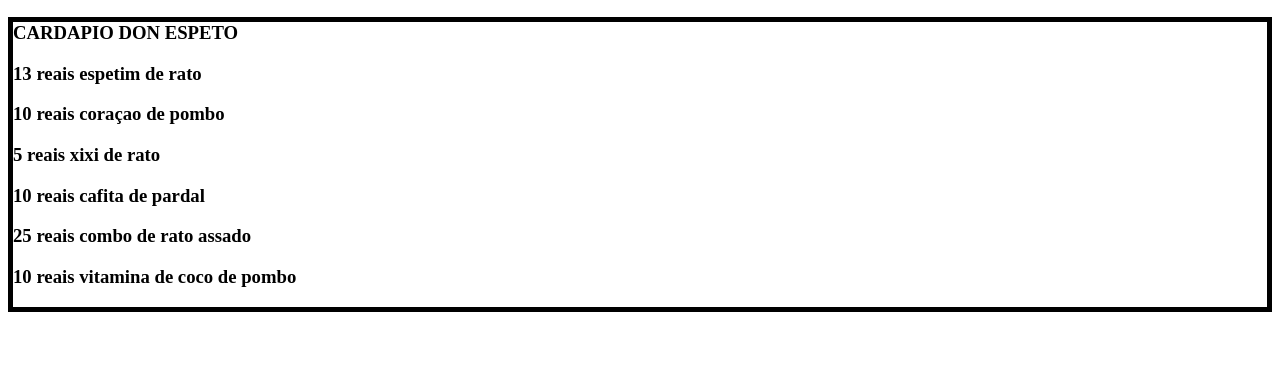
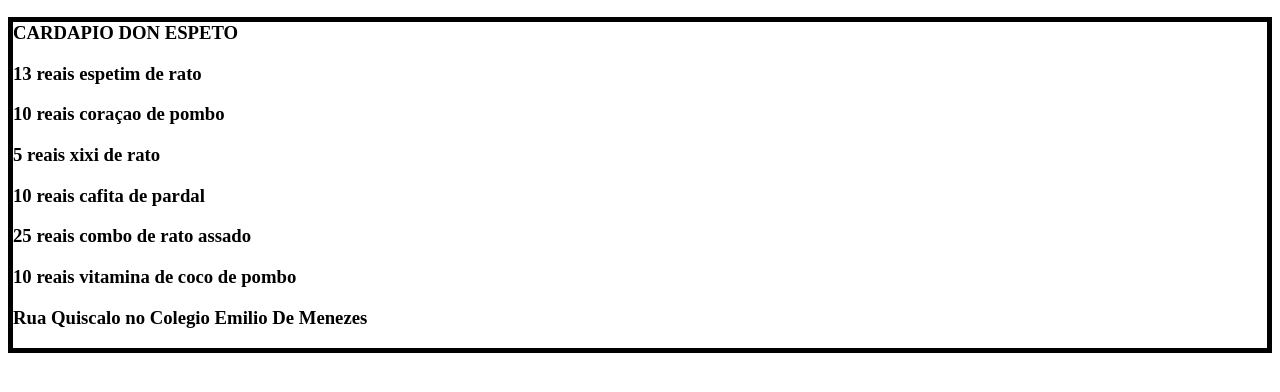
Before and after one commit to renanthsi/turmar2d_renan, a plain HTML site: page index.html in a window 1280 px wide. Shown: the part 110-502 px from the top of the page. Drawn offline with Linux system fonts and the light colour scheme.

Commit message:
qualquer coisa

```diff
--- a/index.html
+++ b/index.html
@@ -16,6 +16,7 @@
     <p>10 reais cafita de pardal</p>
     <p>25 reais combo de rato assado</p>
     <p>10 reais vitamina de coco de pombo</p>
+    <p>Rua Quiscalo no Colegio Emilio De Menezes</p>
 </h3>
 </body>
 </html>
```
